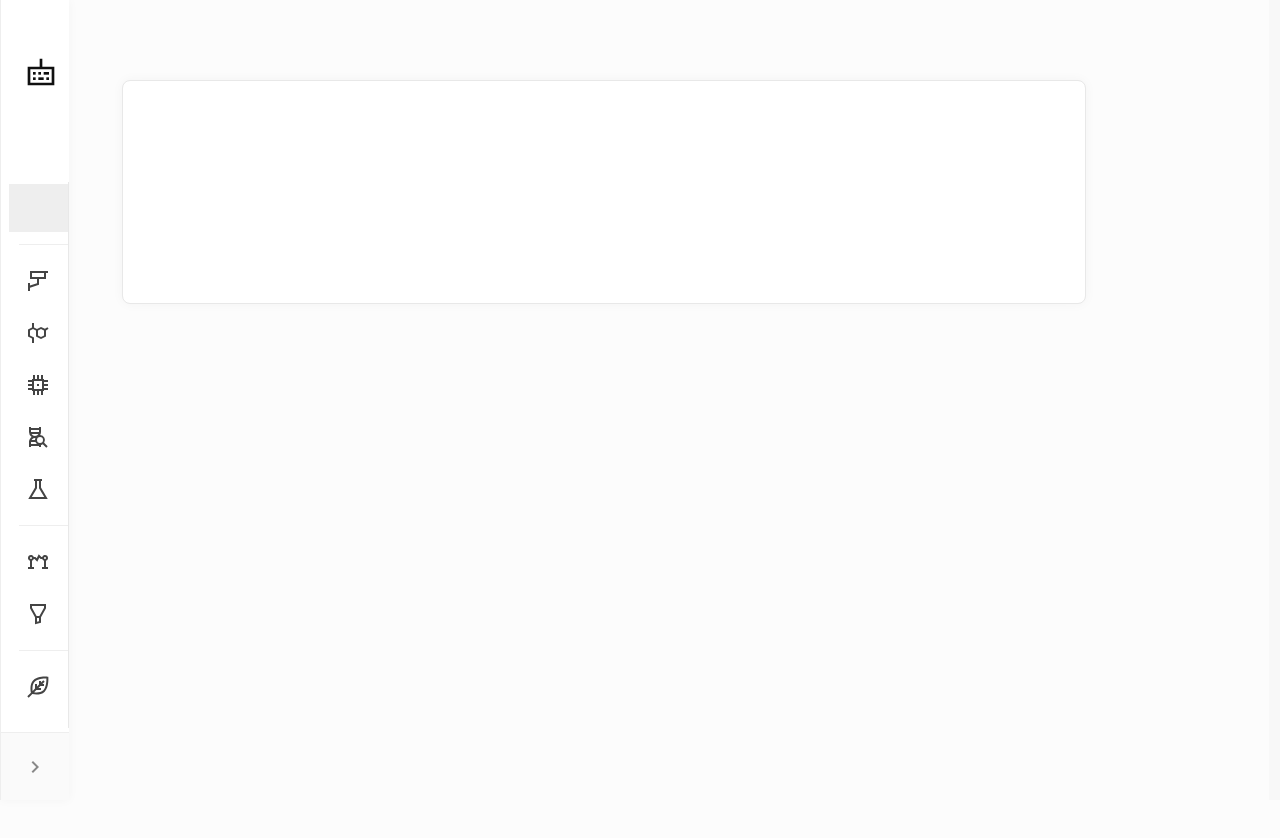
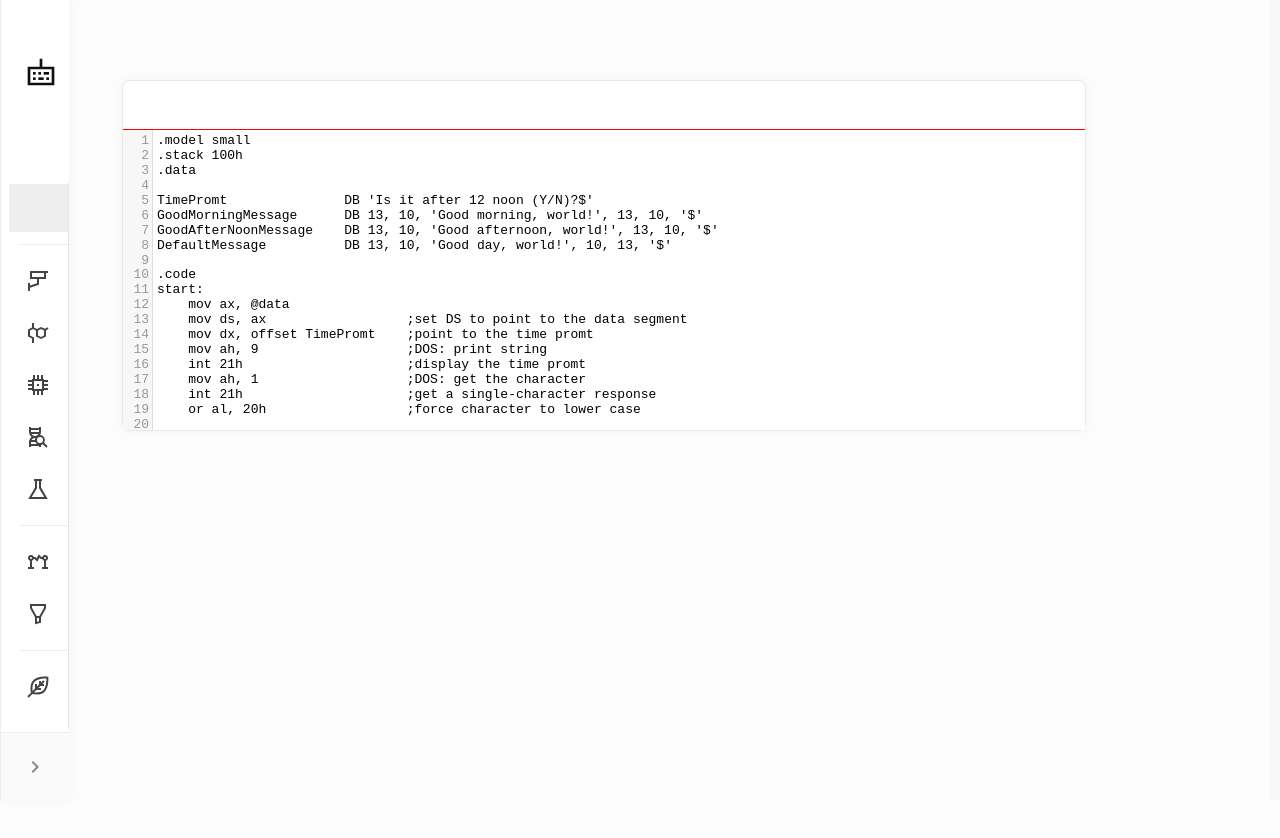
Before and after one commit to valvarl/team8086, a React (Create React App) app: page / in a window 1280 px wide. Shown: the top 838 px of the page. Built offline with nearby package versions, Linux system fonts and the light colour scheme; some icons are missing.

Commit message:
code editor added; highlight issues still exists

```diff
--- a/package.json
+++ b/package.json
@@ -6,9 +6,11 @@
     "@testing-library/jest-dom": "^5.14.1",
     "@testing-library/react": "^11.2.7",
     "@testing-library/user-event": "^12.8.3",
+    "codemirror": "^5.62.0",
     "js-dos": "^6.22.60",
     "material-design-icons": "^3.0.1",
     "react": "^17.0.2",
+    "react-codemirror2": "^7.2.1",
     "react-dom": "^17.0.2",
     "react-scripts": "4.0.3",
     "web-vitals": "^1.1.2"
--- a/src/CodeSheet/CodeSheet.css
+++ b/src/CodeSheet/CodeSheet.css
@@ -99,9 +99,31 @@
 }
 
 .code-sheet {
+    /*display: grid;*/
+    display: flex;
+    flex-direction: column;
     background: #fff 0 0 no-repeat padding-box;
     border: 1px solid #e8e8e8;
     border-radius: 8px;
     box-shadow: 0 0 12px rgba(0,0,0,.04);
-    height: 222px;
+    /*height: 222px;*/
 }
+
+.code-sheet-header {
+    width: 100%;
+    height: 48px;
+    border-bottom: 1px solid red;
+}
+
+.code-window {
+    display: inline-block;
+    /*display: grid;*/
+    /*flex-direction: row;*/
+    width: 100%;
+    /*height: 100%;*/
+}
+
+.code {
+    width: 100%;
+    height: 100%;
+}
--- a/src/CodeSheet/CodeSheet.jsx
+++ b/src/CodeSheet/CodeSheet.jsx
@@ -1,18 +1,19 @@
 import React from 'react';
 import './CodeSheet.css';
+import Sheet from "./Sheet";
 
 const CodeSheet = () => {
     return (
         <section className='contentColumn scrollable-container'>
             <div className='scroll-mask' style={{backgroundColor: "rgb(248, 248, 248)"}}/>
             <div className='stretcher scrollable leftDrawerCollapsed'>
+                {/*контент страницы*/}
                 <main className='page-content'>
                     <div className='jss4'>
                         <div className='sheet-wrapper'>
                             <div className='content-sheet'>
-                                <div className='code-sheet'>
-
-                                </div>
+                                {/*контент на карточке*/}
+                                <Sheet />
                             </div>
                         </div>
                     </div>
--- /dev/null
+++ b/src/CodeSheet/Editor.jsx
@@ -0,0 +1,28 @@
+import React from 'react';
+import 'codemirror/lib/codemirror.css'
+import 'codemirror/theme/eclipse.css'
+import 'codemirror/mode/tasm/tasm'
+import { Controlled as ControlledEditor } from "react-codemirror2";
+
+export default function Editor({ language, value, onChange }) {
+    function handleChange(editor, data, value) {
+        onChange(value);
+    }
+
+    return (
+        <div className='editor-container'>
+            <ControlledEditor
+                onBeforeChange={handleChange}
+                value={value}
+                className='code-mirror-wrapper'
+                options={{
+                    lineWrapping: true,
+                    lint: true,
+                    mode: language,
+                    theme: 'eclipse',
+                    lineNumbers: true
+                }}
+            />
+        </div>
+    )
+};
--- /dev/null
+++ b/src/CodeSheet/Sheet.jsx
@@ -0,0 +1,62 @@
+import React, {useState} from 'react';
+import './CodeSheet.css'
+import Editor from "./Editor";
+
+const Sheet = () => {
+    const [code, setCode] = useState('.model small\n' +
+        '.stack 100h\n' +
+        '.data\n' +
+        '\n' +
+        'TimePromt\t\t\t\tDB \'Is it after 12 noon (Y/N)?$\'\n' +
+        'GoodMorningMessage\t\tDB 13, 10, \'Good morning, world!\', 13, 10, \'$\'\n' +
+        'GoodAfterNoonMessage\tDB 13, 10, \'Good afternoon, world!\', 13, 10, \'$\'\n' +
+        'DefaultMessage \t\t\tDB 13, 10, \'Good day, world!\', 10, 13, \'$\'\n' +
+        '\n' +
+        '.code\n' +
+        'start:\n' +
+        '\tmov ax, @data\n' +
+        '\tmov ds, ax\t\t\t\t\t;set DS to point to the data segment\n' +
+        '\tmov dx, offset TimePromt\t;point to the time promt\n' +
+        '\tmov ah, 9\t\t\t\t\t;DOS: print string\n' +
+        '\tint 21h\t\t\t\t\t\t;display the time promt\n' +
+        '\tmov ah, 1\t\t\t\t\t;DOS: get the character\n' +
+        '\tint 21h\t\t\t\t\t\t;get a single-character response\n' +
+        '\tor al, 20h\t\t\t\t\t;force character to lower case\n' +
+        '\t\n' +
+        '\tcmp al, \'y\'\t\t\t\t\t;typed Y for afternoon?\n' +
+        '\tje IsAfternoon\n' +
+        '\tcmp al, \'n\'\t\t\t\t\t;typed N for morning?\n' +
+        '\tje IsMorning\n' +
+        '\t\n' +
+        '\tmov dx, offset DefaultMessage\t\t\t;default greeting\n' +
+        '\tjmp DisplayGreeting\n' +
+        '\t\n' +
+        'IsAfternoon:\n' +
+        '\tmov dx, offset DefaultMessage\t\t\t;afternoon greeting\n' +
+        '\tjmp DisplayGreeting\n' +
+        '\n' +
+        'IsMorning:\n' +
+        '\tmov dx, offset GoodMorningMessage\t\t;before noon greeting\n' +
+        '\t\n' +
+        'DisplayGreeting:\n' +
+        '\tmov ah, 9\t\t\t\t\t;DOS: print string\n' +
+        '\tint 21h\t\t\t\t\t\t;display appropriate greeting\n' +
+        '\tmov ah, 4ch\t\t\t\t\t;DOS: terminate program\n' +
+        '\tmov al, 0\t\t\t\t\t;return code will be 0\n' +
+        '\tint 21h\t\t\t\t\t\t;terminate the program\n' +
+        '\t\n' +
+        'end start')
+
+    return (
+        <div>
+            <div className='code-sheet'>
+                <div className='code-sheet-header' />
+                <section className='code-window'>
+                    <Editor language='tasm' value={code} onChange={setCode}/>
+                </section>
+            </div>
+        </div>
+    );
+};
+
+export default Sheet;
```
Also changed, not shown: 1 other file (tests, documents, lock files or other folders).
